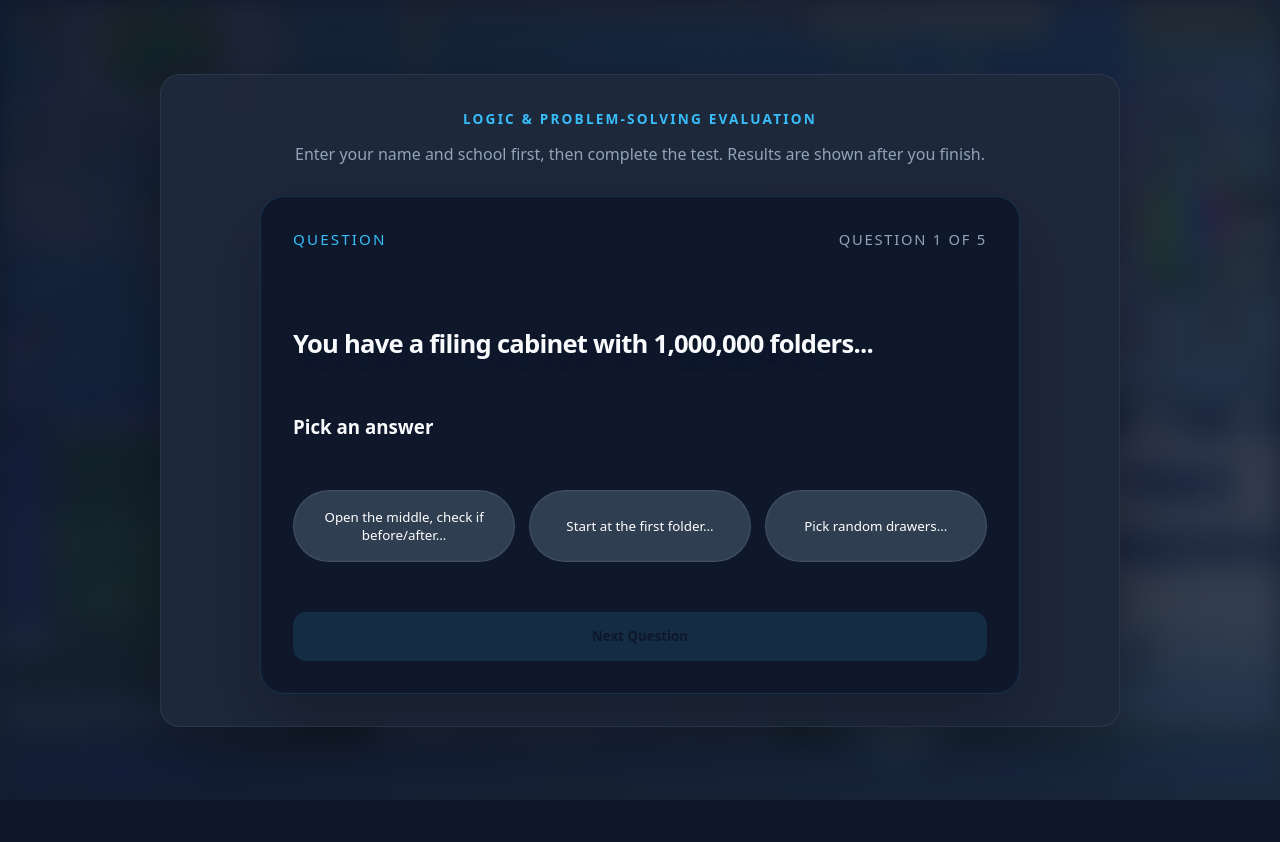
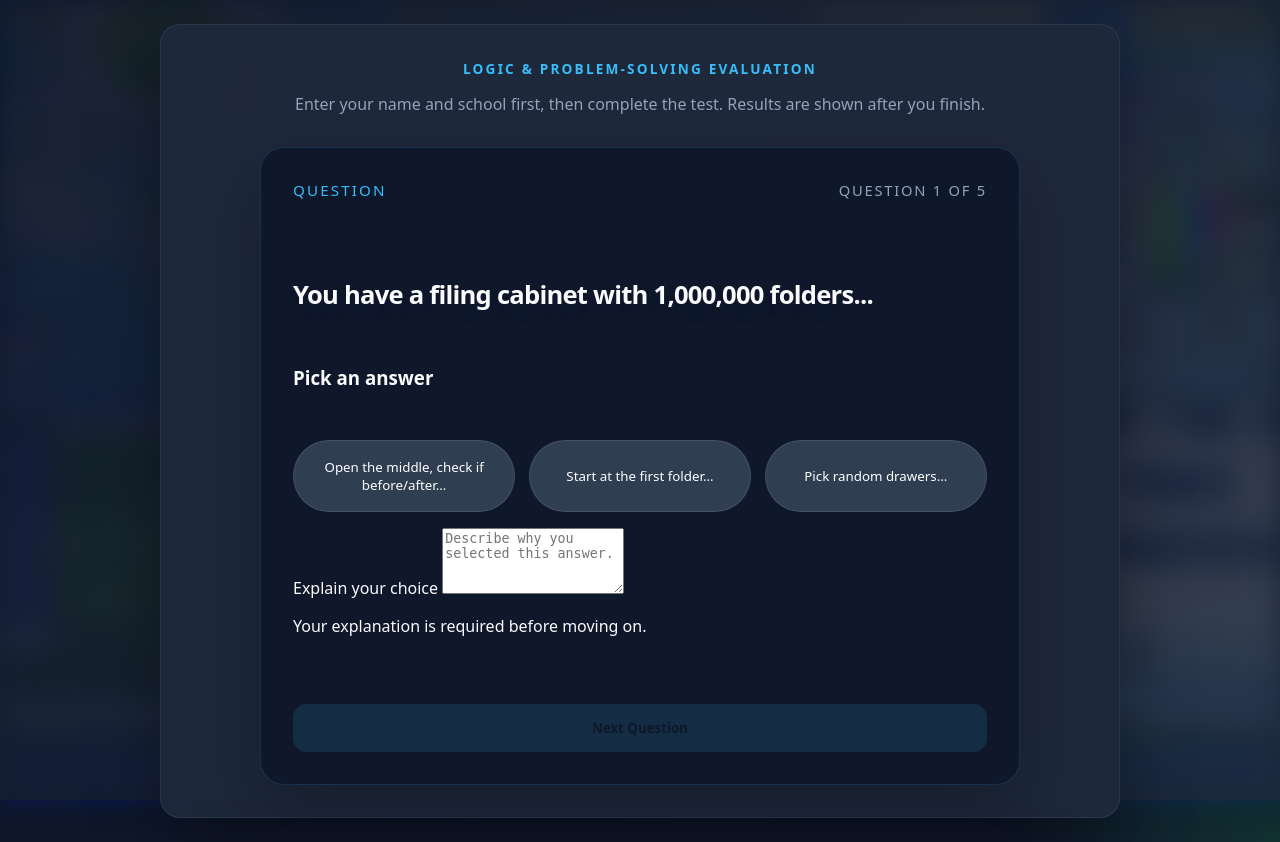
Before and after one commit to hienhng/tryout, a Flask app: page /quiz in a window 1280 px wide. Before the commit the page ends 800 px from the top, so only its background shows below. Run offline with Flask 3, Linux system fonts and the light colour scheme; the visitor is signed in with stand-in values (Sample User, id 1); some web fonts are replaced.

Commit message:
Enhance score submission to include user explanations and validate responses

```diff
--- a/api/index.py
+++ b/api/index.py
@@ -135,13 +135,18 @@ def register_user():
     return jsonify(session.get('user_info', {}))
 
 @app.route('/api/submit-score', methods=['POST'])
-@app.route('/api/submit-score', methods=['POST'])
 def submit_score():
     if 'user_info' not in session:
         return jsonify({"error": "No active session found"}), 401
 
     data = request.json
     final_score = data.get('score')
+    responses = data.get('responses', [])
+
+    if final_score is None:
+        return jsonify({"error": "Score is required"}), 400
+    if not isinstance(responses, list):
+        return jsonify({"error": "Responses must be an array"}), 400
 
     # Get the specific details from the session
     user_email = session['user_info']['email']
@@ -151,7 +156,7 @@ def submit_score():
         # We filter by BOTH email AND the exact start time
         # so we only update the single row created at the start of this quiz
         supabase.table('scores') \
-            .update({"score": final_score}) \
+            .update({"score": final_score, "responses": responses}) \
             .eq('email', user_email) \
             .eq('started_at', started_at) \
             .execute()
--- a/templates/index.html
+++ b/templates/index.html
@@ -31,6 +31,12 @@
                 <div id="options-panel">
                     <h3>Pick an answer</h3>
                     <div id="options-container"></div>
+
+                    <div id="explanation-panel">
+                        <label for="explanation-input">Explain your choice</label>
+                        <textarea id="explanation-input" rows="4" placeholder="Describe why you selected this answer."></textarea>
+                        <p id="explanation-note">Your explanation is required before moving on.</p>
+                    </div>
                 </div>
 
                 <button id="next-btn" disabled>Next Question</button>
@@ -58,7 +64,17 @@
     const optionsEl = document.getElementById('options-container');
     const progressEl = document.getElementById('progress');
     const nextBtn = document.getElementById('next-btn');
+    const explanationInput = document.getElementById('explanation-input');
+    const explanationNote = document.getElementById('explanation-note');
     const resultSummary = document.getElementById('result-summary');
+
+    function updateNextButtonState() {
+        const explanationValid = explanationInput.value.trim().length > 0;
+        nextBtn.disabled = selectedIndex === null || !explanationValid;
+        explanationNote.style.opacity = explanationValid ? '0' : '1';
+    }
+
+    explanationInput.oninput = updateNextButtonState;
 
     // 3. Fetch Data from Python Backend
     async function initQuiz() {
@@ -94,8 +110,13 @@
         questionEl.innerText = data.q;
         optionsEl.innerHTML = '';
 
+        if (data.explanation === undefined) {
+            data.explanation = '';
+        }
+        explanationInput.value = data.explanation;
         nextBtn.disabled = true;
         nextBtn.innerText = currentQuestion < quizData.length - 1 ? 'Next Question' : 'Submit';
+        updateNextButtonState();
 
         data.options.forEach((opt, index) => {
             const btn = document.createElement('button');
@@ -116,13 +137,14 @@
         selectedIndex = index;
         document.querySelectorAll('.option-btn').forEach(b => b.classList.remove('selected'));
         btn.classList.add('selected');
-        nextBtn.disabled = false;
+        updateNextButtonState();
     }
 
     nextBtn.onclick = () => {
         if (selectedIndex === null) return;
 
         quizData[currentQuestion].selected = selectedIndex;
+        quizData[currentQuestion].explanation = explanationInput.value.trim();
         currentQuestion++;
 
         if (currentQuestion < quizData.length) {
@@ -146,10 +168,22 @@
     }
     async function sendScoreToDatabase(totalScore) {
         try {
+            const payload = {
+                score: totalScore,
+                responses: quizData.map((q, index) => ({
+                    questionId: index + 1,
+                    question: q.q,
+                    selected: q.selected,
+                    selectedText: q.options[q.selected]?.text || null,
+                    explanation: q.explanation || '',
+                    correct: q.options[q.selected]?.correct || false
+                }))
+            };
+
             const response = await fetch('/api/submit-score', {
                 method: 'POST',
                 headers: { 'Content-Type': 'application/json' },
-                body: JSON.stringify({ score: totalScore })
+                body: JSON.stringify(payload)
             });
 
             if (response.ok) {
```
